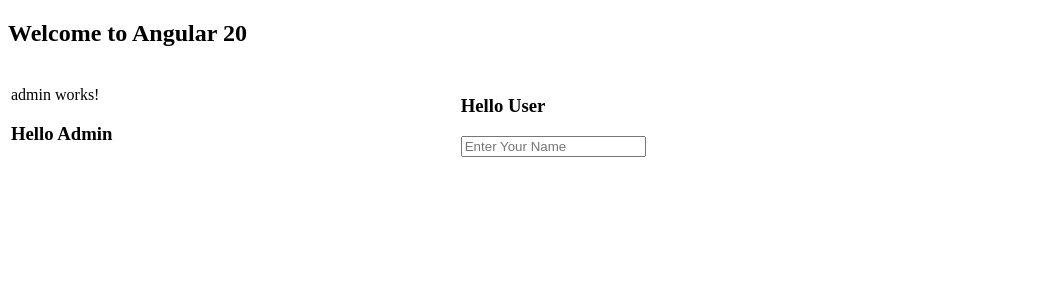
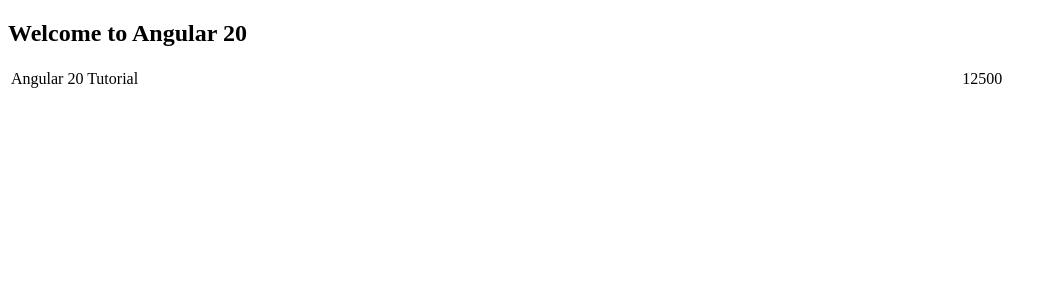
Before and after one commit to sumitbasu116/angular20Tutorial, an Angular app: page / in a window 1280 px wide. Shown: the top 300 px of the page, without its empty margins (0-1056 px from the left). Built offline with nearby package versions, Linux system fonts and the light colour scheme.

Commit message:
data binding using interpolation

```diff
--- a/src/app/app.html
+++ b/src/app/app.html
@@ -1,15 +1,3 @@
 <h2>Welcome to Angular 20</h2>
 
-<table style="width: 100%;">
-    <tr>
-    <td>
-        <app-admin/>
-    </td>
-
-    <td>
-        <app-user/>
-
-    </td>
-    </tr>
-
-</table>
+<app-data-binding/>
--- a/src/app/app.ts
+++ b/src/app/app.ts
@@ -1,13 +1,12 @@
 import { Component } from '@angular/core';
-import { User } from './components/user/user';
-import { Admin } from './components/admin/admin';
+import { DataBinding } from './components/data-binding/data-binding';
 
 @Component({
   selector: 'app-root',
-  imports: [User,Admin],
+  imports: [DataBinding],
   templateUrl: './app.html',
   styleUrl: './app.css'
 })
 export class App {
-  protected title = 'angular20Tutorial';
+
 }
--- /dev/null
+++ b/src/app/components/data-binding/data-binding.html
@@ -0,0 +1,12 @@
+
+<table style="width: 100%;">
+   <tr>
+    <td>
+        {{courseName}}
+    </td>
+
+    <td>
+       <span> {{productPrice}}</span>
+    </td>
+    </tr>
+</table>
--- /dev/null
+++ b/src/app/components/data-binding/data-binding.ts
@@ -0,0 +1,16 @@
+import { Component } from '@angular/core';
+
+@Component({
+  selector: 'app-data-binding',
+  imports: [],
+  templateUrl: './data-binding.html',
+  styleUrl: './data-binding.css'
+})
+export class DataBinding {
+  courseName: string = 'Angular 20 Tutorial';
+  productPrice: number = 12500;
+
+  constructor(){
+
+  }
+}
```
Also changed, not shown: src/app/components/data-binding/data-binding.css (added), 1 other file (tests, documents, lock files or other folders).
